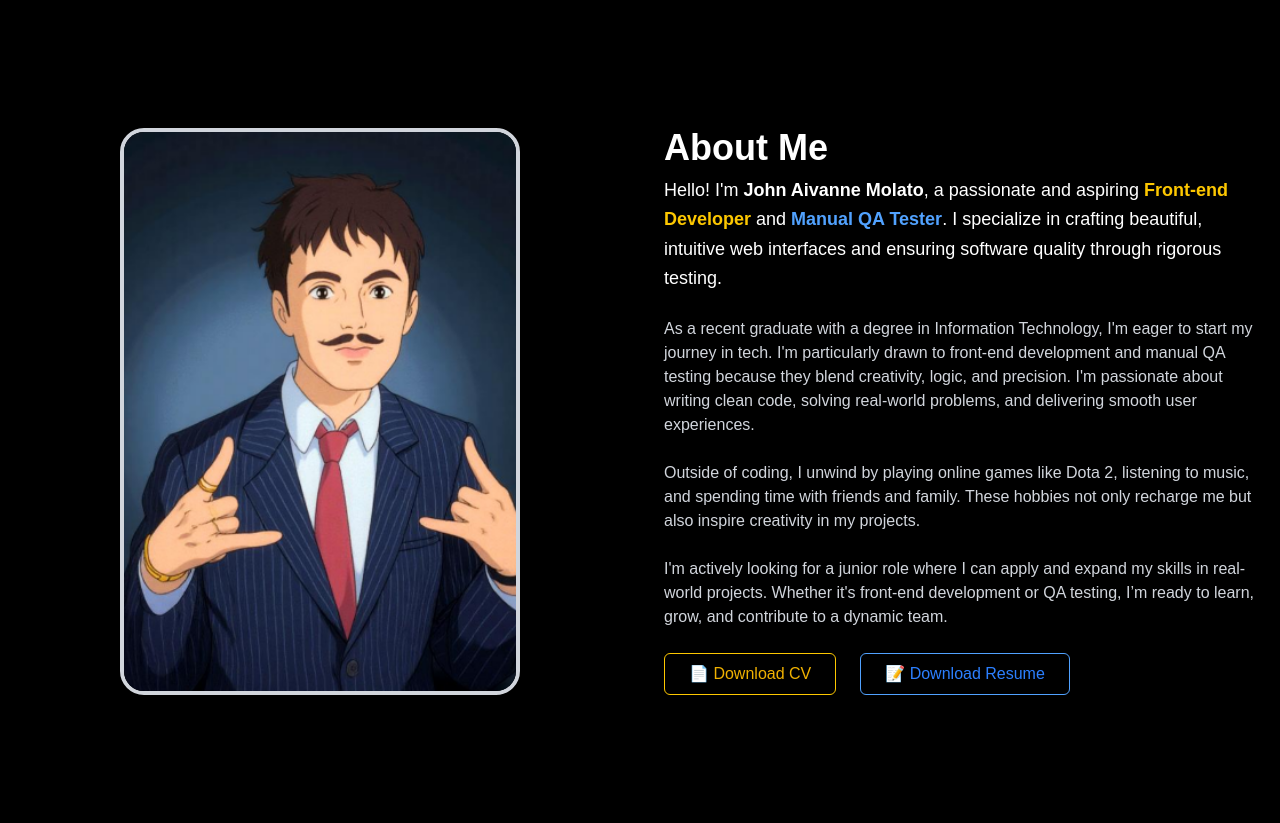
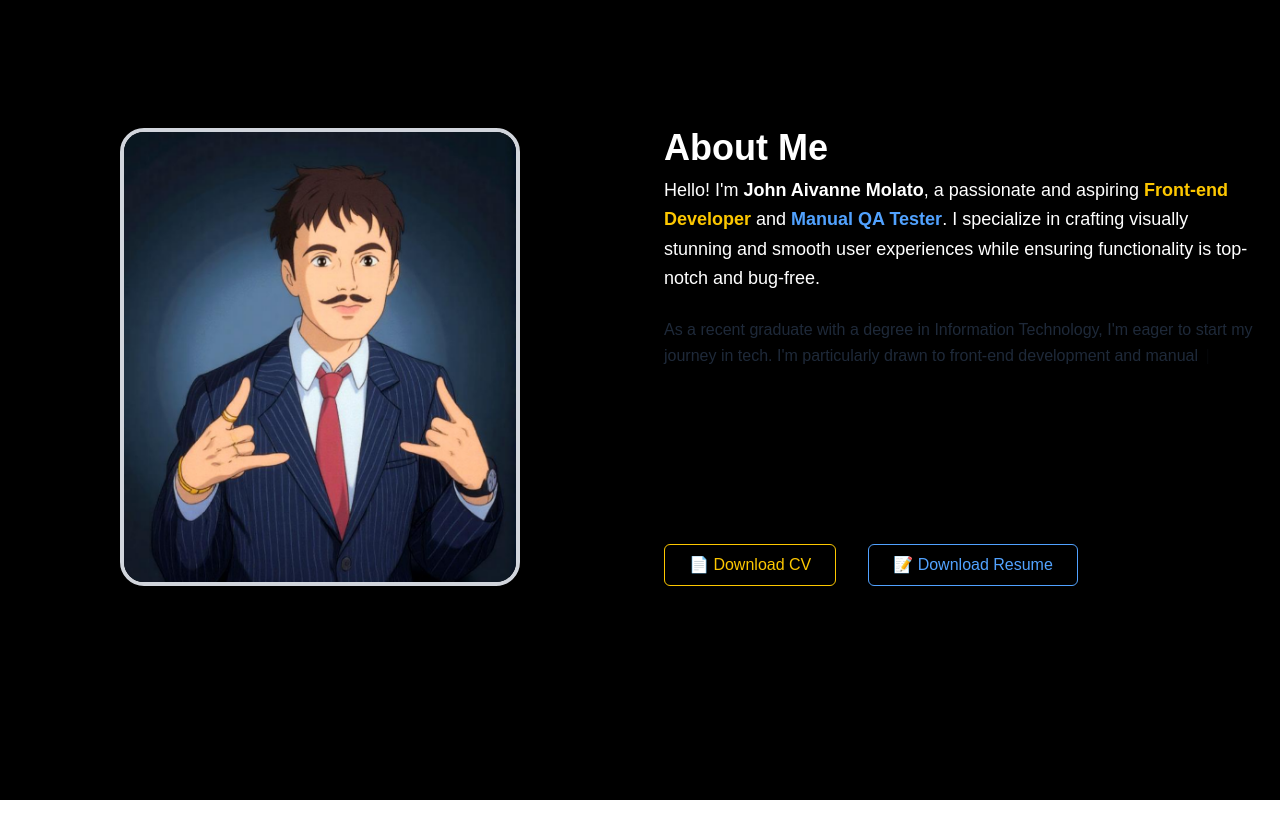
Before and after one commit to aybanmola22y/aivanne-mola2, a Next.js app: page / in a window 1280 px wide. Shown: the part 800-1623 px from the top of the page. After the commit the page ends 1600 px from the top, so only its background shows below. Built offline with nearby package versions, Linux system fonts and the light colour scheme.

Commit message:
typing effect

```diff
--- a/package.json
+++ b/package.json
@@ -13,7 +13,8 @@
     "lucide-react": "^0.525.0",
     "next": "15.4.1",
     "react": "19.1.0",
-    "react-dom": "19.1.0"
+    "react-dom": "19.1.0",
+    "react-simple-typewriter": "^5.0.1"
   },
   "devDependencies": {
     "@eslint/eslintrc": "^3",
--- a/src/app/AboutMe.tsx
+++ b/src/app/AboutMe.tsx
@@ -2,12 +2,21 @@
 
 import { motion } from 'framer-motion';
 import Image from 'next/image';
+import { Typewriter } from 'react-simple-typewriter';
+import { useEffect, useState } from 'react';
 
 type AboutMeProps = {
   darkMode: boolean;
 };
 
 export default function AboutMe({ darkMode }: AboutMeProps) {
+  const [startTyping, setStartTyping] = useState(false);
+
+  useEffect(() => {
+    const timer = setTimeout(() => setStartTyping(true), 500);
+    return () => clearTimeout(timer);
+  }, []);
+
   return (
     <section
       id="aboutme"
@@ -41,7 +50,7 @@ export default function AboutMe({ darkMode }: AboutMeProps) {
           whileInView={{ opacity: 1, y: 0 }}
           transition={{ duration: 0.8, delay: 0.2 }}
           viewport={{ once: true }}
-          className="w-full md:w-1/2 flex flex-col justify-between"
+          className="w-full md:w-1/2 space-y-6 flex flex-col justify-between"
         >
           <div className="space-y-6">
             <h2 className="text-4xl font-bold mb-2">About Me</h2>
@@ -49,35 +58,40 @@ export default function AboutMe({ darkMode }: AboutMeProps) {
             <p className="text-lg leading-relaxed">
               Hello! I'm <span className="font-semibold">John Aivanne Molato</span>, a passionate and aspiring
               <span className="text-yellow-400 font-semibold"> Front-end Developer</span> and
-              <span className="text-blue-400 font-semibold"> Manual QA Tester</span>. I specialize in crafting beautiful, intuitive web interfaces and ensuring software quality through rigorous testing.
+              <span className="text-blue-400 font-semibold"> Manual QA Tester</span>. I specialize in crafting visually stunning and smooth user experiences while ensuring functionality is top-notch and bug-free.
             </p>
 
-            <p className={`text-base ${darkMode ? 'text-gray-300' : 'text-gray-800'}`}>
-              As a recent graduate with a degree in Information Technology, I'm eager to start my journey in tech. I'm particularly drawn to front-end development and manual QA testing because they blend creativity, logic, and precision. I'm passionate about writing clean code, solving real-world problems, and delivering smooth user experiences.
-            </p>
+            {/* 🔤 Typing Animated Paragraph */}
+            {startTyping && (
+              <p className="text-base text-gray-800 dark:text-gray-300 leading-relaxed whitespace-pre-line">
+                <Typewriter
+                  words={[
+                    `As a recent graduate with a degree in Information Technology, I'm eager to start my journey in tech. I'm particularly drawn to front-end development and manual QA testing because they blend creativity, logic, and precision. I'm passionate about writing clean code, solving real-world problems, and delivering smooth user experiences.
 
-            <p className={`text-base ${darkMode ? 'text-gray-300' : 'text-gray-800'}`}>
-              Outside of coding, I unwind by playing online games like Dota 2, listening to music, and spending time with friends and family. These hobbies not only recharge me but also inspire creativity in my projects.
-            </p>
+                     Outside of coding, I unwind by playing online games like Dota 2, listening to music, and spending time with friends and family. These hobbies not only recharge me but also inspire creativity in my projects.
 
-            <p className={`text-base ${darkMode ? 'text-gray-300' : 'text-gray-800'}`}>
-              I'm actively looking for a junior role where I can apply and expand my skills in real-world projects. Whether it's front-end development or QA testing, I’m ready to learn, grow, and contribute to a dynamic team.
-            </p>
+                     I'm actively looking for a junior role where I can apply and expand my skills in real-world projects. Whether it's front-end development or QA testing, I’m ready to learn, grow, and contribute to a dynamic team.`
+                  ]}
+                  typeSpeed={30}
+                  cursor
+                />
+              </p>
+            )}
           </div>
 
           {/* Download Buttons */}
-          <div className="pt-6 flex flex-col sm:flex-row gap-4 sm:gap-6">
+          <div className="pt-6 flex flex-col sm:flex-row gap-4 sm:gap-8">
             <a
               href="/JohnAivanneMolato_CV.pdf"
               download
-              className="px-6 py-2 rounded-md border border-yellow-400 text-yellow-500 dark:text-yellow-300 font-medium hover:bg-yellow-400 hover:text-black transition duration-300 text-center"
+              className="px-6 py-2 rounded-md border border-yellow-400 text-yellow-400 font-medium hover:bg-yellow-400 hover:text-black transition duration-300 text-center"
             >
               📄 Download CV
             </a>
             <a
               href="/JohnAivanneMolato_Resume.pdf"
               download
-              className="px-6 py-2 rounded-md border border-blue-400 text-blue-500 dark:text-blue-300 font-medium hover:bg-blue-400 hover:text-black transition duration-300 text-center"
+              className="px-6 py-2 rounded-md border border-blue-400 text-blue-400 font-medium hover:bg-blue-400 hover:text-black transition duration-300 text-center"
             >
               📝 Download Resume
             </a>
```
Also changed, not shown: 1 other file (tests, documents, lock files or other folders).
